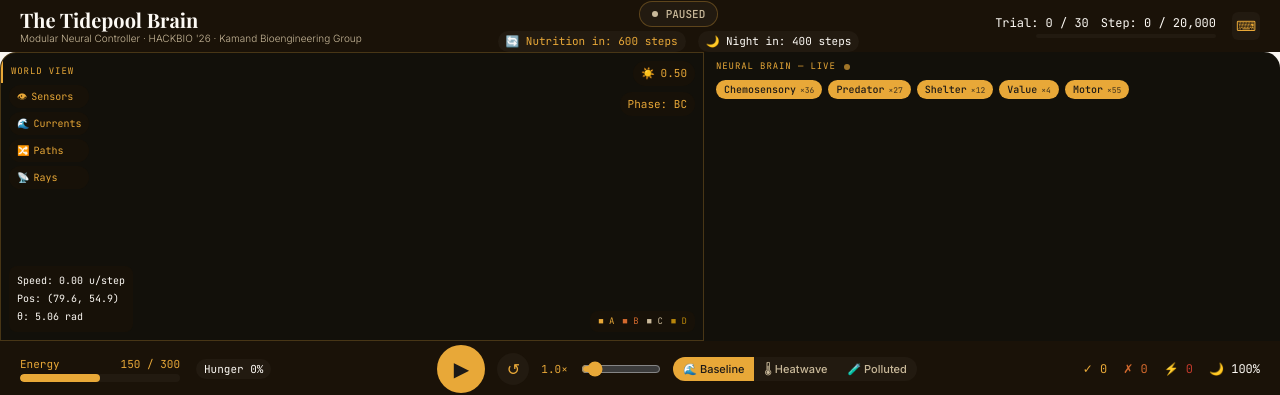
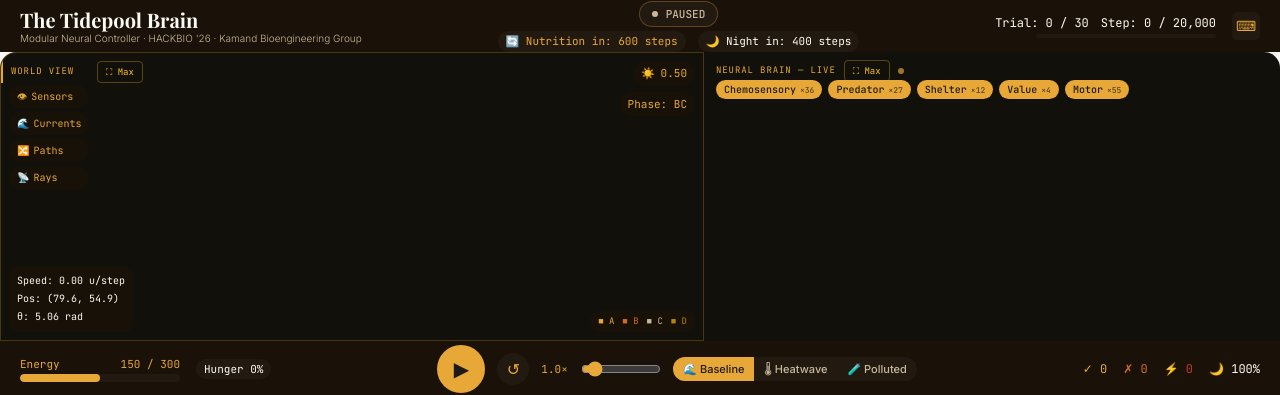
Before and after one commit to akshh229/tidepool-nexus-main, a React (Vite) app: page / in a window 1280 px wide. Shown: the top 395 px of the page. Built offline with nearby package versions, Linux system fonts and the light colour scheme.

Commit message:
Feature: Max View button for World and Brain panels

```diff
--- a/src/components/BrainCanvas.tsx
+++ b/src/components/BrainCanvas.tsx
@@ -13,7 +13,7 @@ const MODULE_NAMES: Record<string, string> = {
   motor: 'Motor',
 };
 
-const BrainCanvas = () => {
+const BrainCanvas = ({ isMaxView, onMaxView }: { isMaxView: boolean; onMaxView: () => void }) => {
   const brainCanvasRef = useRef<HTMLCanvasElement>(null);
   const snapshot = useSimStore((s) => s.snapshot);
   const hoveredNeuron = useSimStore((s) => s.hoveredNeuron);
@@ -54,11 +54,11 @@ const BrainCanvas = () => {
 
   return (
     <div
-      className="relative overflow-hidden flex-grow"
+      className={`relative overflow-hidden ${isMaxView ? 'fixed inset-0 z-50 w-screen h-screen' : 'flex-grow'}`}
       style={{
         backgroundColor: COLORS.deepest,
-        borderTopRightRadius: 16,
-        ...(brainFullscreen
+        ...(!isMaxView ? { borderTopRightRadius: 16 } : {}),
+        ...(brainFullscreen && !isMaxView
           ? { position: 'fixed', inset: 0, zIndex: 40, borderRadius: 0 }
           : {}),
       }}
@@ -76,6 +76,14 @@ const BrainCanvas = () => {
         >
           Neural Brain — Live
         </span>
+        <button
+          onClick={onMaxView}
+          title={isMaxView ? 'Exit Max View' : 'Max View'}
+          className="text-xs text-amber-400 hover:text-white border border-amber-400/30 hover:border-amber-400 px-2 py-0.5 rounded transition-all"
+          style={{ fontFamily: FONTS.mono, fontSize: 9 }}
+        >
+          {isMaxView ? '⊠ Exit' : '⛶ Max'}
+        </button>
         <div
           style={{
             width: 6,
--- a/src/components/WorldCanvas.tsx
+++ b/src/components/WorldCanvas.tsx
@@ -4,7 +4,7 @@ import { simAPI } from '@/simAPI.js';
 import { COLORS, FONTS } from '@/lib/constants';
 import { LineChart, Line } from 'recharts';
 
-const WorldCanvas = () => {
+const WorldCanvas = ({ isMaxView, onMaxView }: { isMaxView: boolean; onMaxView: () => void }) => {
   const worldCanvasRef = useRef<HTMLCanvasElement>(null);
   const stats = useSimStore((s) => s.stats);
   const sensorOverlay = useSimStore((s) => s.sensorOverlay);
@@ -51,11 +51,9 @@ const WorldCanvas = () => {
 
   return (
     <div
-      className="relative overflow-hidden flex-shrink-0"
+      className={`relative overflow-hidden ${isMaxView ? 'fixed inset-0 z-50 w-screen h-screen' : 'flex-shrink-0'}`}
       style={{
-        width: '55%',
-        border: `1px solid rgba(232,168,56,0.25)`,
-        borderTopLeftRadius: 16,
+        ...(!isMaxView ? { width: '55%', border: `1px solid rgba(232,168,56,0.25)`, borderTopLeftRadius: 16 } : {}),
         backgroundColor: COLORS.deepest,
       }}
     >
@@ -73,6 +71,16 @@ const WorldCanvas = () => {
       >
         World View
       </div>
+
+      {/* Max View button */}
+      <button
+        onClick={onMaxView}
+        title={isMaxView ? 'Exit Max View' : 'Max View'}
+        className="absolute top-2 left-24 z-10 ml-auto text-xs text-amber-400 hover:text-white border border-amber-400/30 hover:border-amber-400 px-2 py-0.5 rounded transition-all"
+        style={{ fontFamily: FONTS.mono, fontSize: 9 }}
+      >
+        {isMaxView ? '⊠ Exit' : '⛶ Max'}
+      </button>
 
       <canvas
         id="worldCanvas"
--- a/src/pages/Index.tsx
+++ b/src/pages/Index.tsx
@@ -1,4 +1,4 @@
-import { useEffect } from 'react';
+import { useEffect, useState } from 'react';
 import { useSimStore } from '@/lib/simContext';
 import { simAPI } from '@/simAPI.js';
 import TopHeaderBar from '@/components/TopHeaderBar';
@@ -22,6 +22,7 @@ const Index = () => {
   const simReady = useSimStore((s) => s.simReady);
   const leftPanelOpen = useSimStore((s) => s.leftPanelOpen);
   const rightPanelOpen = useSimStore((s) => s.rightPanelOpen);
+  const [maxView, setMaxView] = useState<'world' | 'brain' | null>(null);
 
   useEffect(() => {
     const loadTimer = setTimeout(() => setSimReady(true), 1500);
@@ -45,6 +46,14 @@ const Index = () => {
     };
   }, [setStats, setSnapshot, setSimReady, triggerEnergyFlash]);
 
+  useEffect(() => {
+    const handler = (e: KeyboardEvent) => {
+      if (e.key === 'Escape') setMaxView(null);
+    };
+    window.addEventListener('keydown', handler);
+    return () => window.removeEventListener('keydown', handler);
+  }, []);
+
   const leftCol = leftPanelOpen ? '220px' : '32px';
   const rightCol = rightPanelOpen ? '240px' : '32px';
 
@@ -61,8 +70,8 @@ const Index = () => {
       <TopHeaderBar />
 
       <div className="flex w-full h-full overflow-hidden min-h-0">
-        <WorldCanvas />
-        <BrainCanvas />
+        <WorldCanvas isMaxView={maxView === 'world'} onMaxView={() => setMaxView(maxView === 'world' ? null : 'world')} />
+        <BrainCanvas isMaxView={maxView === 'brain'} onMaxView={() => setMaxView(maxView === 'brain' ? null : 'brain')} />
       </div>
 
       <BottomHUD />
```
